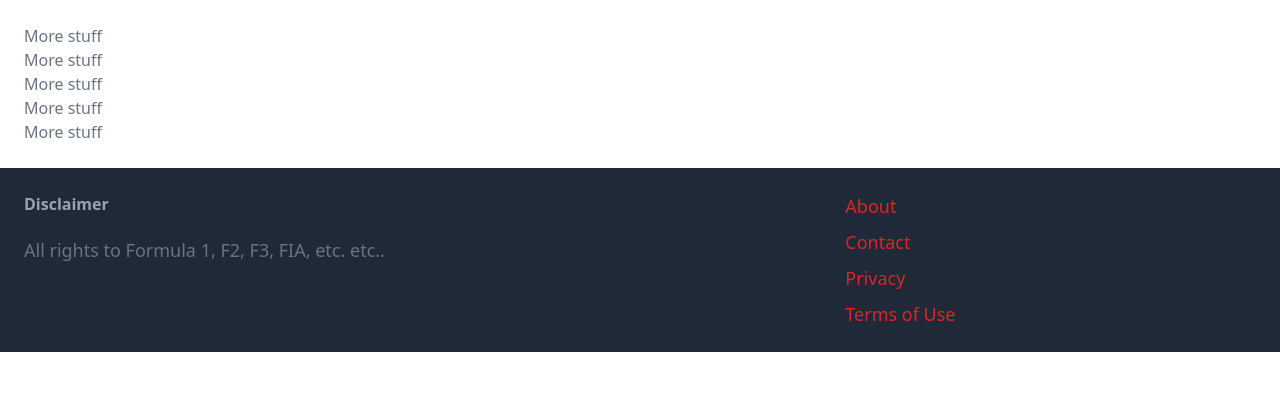
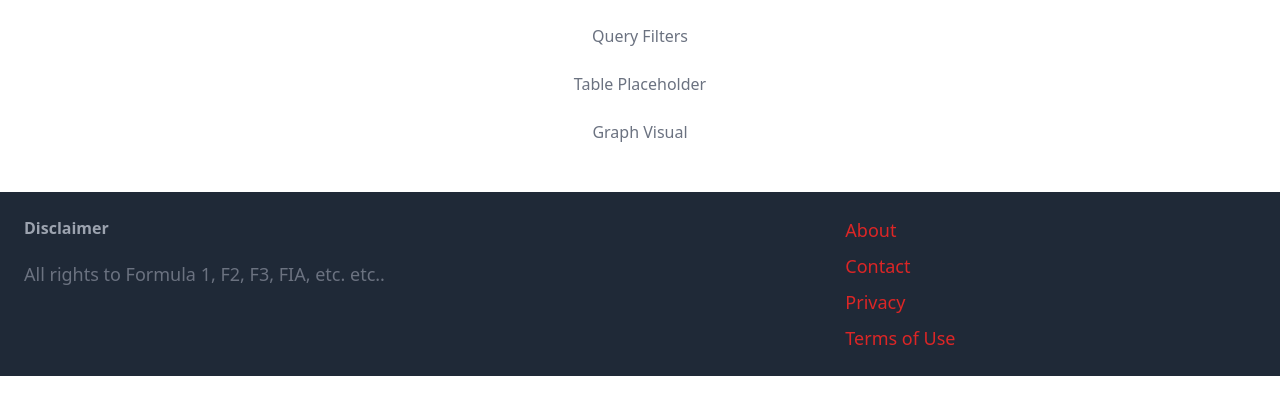
Before and after one commit to juliouribe/F1StandingsExplorer, a Django app: page / in a window 1280 px wide. Shown: the part 77-492 px from the top of the page. Run offline with Django 4.2, Linux system fonts and the light colour scheme; some libraries are stand-ins or nearby versions.

Commit message:
Center place holder text for query filters, table, and plot

```diff
--- a/f1StandingsExplorer/core/templates/core/home.html
+++ b/f1StandingsExplorer/core/templates/core/home.html
@@ -4,10 +4,15 @@
 
 {% block content %}
 <div>
-    <p class="text-gray-500">More stuff</p>
-    <p class="text-gray-500">More stuff</p>
-    <p class="text-gray-500">More stuff</p>
-    <p class="text-gray-500">More stuff</p>
-    <p class="text-gray-500">More stuff</p>
+    <h3 class="flex justify-center items-center text-gray-500">Query Filters</h3>
+    <br>
+</div>
+<div>
+    <h3 class="flex justify-center items-center text-gray-500">Table Placeholder</h3>
+    <br>
+</div>
+<div>
+    <h3 class="flex justify-center items-center text-gray-500">Graph Visual</h3>
+    <br>
 </div>
 {% endblock %}
```
